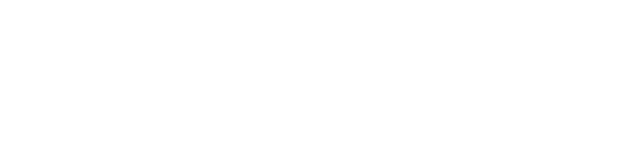
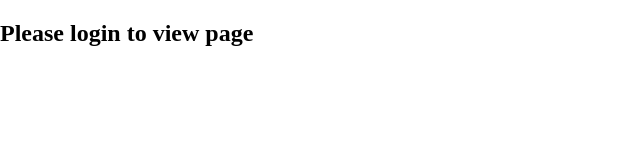
Before and after one commit to jacky-ui/login-signup, a plain HTML site: page index.html in a window 1280 px wide. Shown: the whole page, without its empty margins (0-640 px from the left). Drawn offline with Linux system fonts and the light colour scheme.

Commit message:
got homepage to display messages based on boolean of token

```diff
--- a/index.html
+++ b/index.html
@@ -12,6 +12,8 @@
 
     </head>
         <body>
+            <section class="main">
 
+            </section>
         </body>
     </html>
--- a/script/index.js
+++ b/script/index.js
@@ -1,12 +1,16 @@
-console.log(sessionStorage);
-
 console.log(sessionStorage.token);
+const sectionElement = document.querySelector(".main");
 
 let token = sessionStorage.token;
-token = "fdsfdsfasdf";
 
 if (token === undefined) {
     console.log("Please present proof");
+
+    const header = document.createElement("h1");
+    header.innerText = "Please login to view page";
+    sectionElement.appendChild(header);
+    console.log(sectionElement);
+
 }   else {
     console.log("Continue Please");
 }
```
